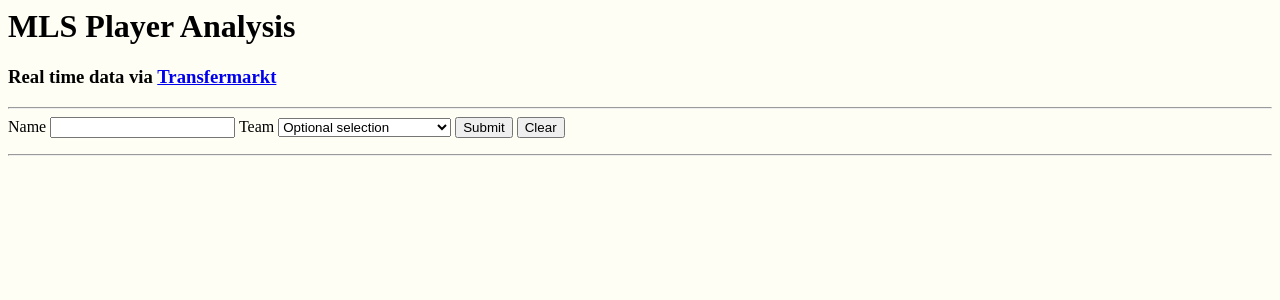
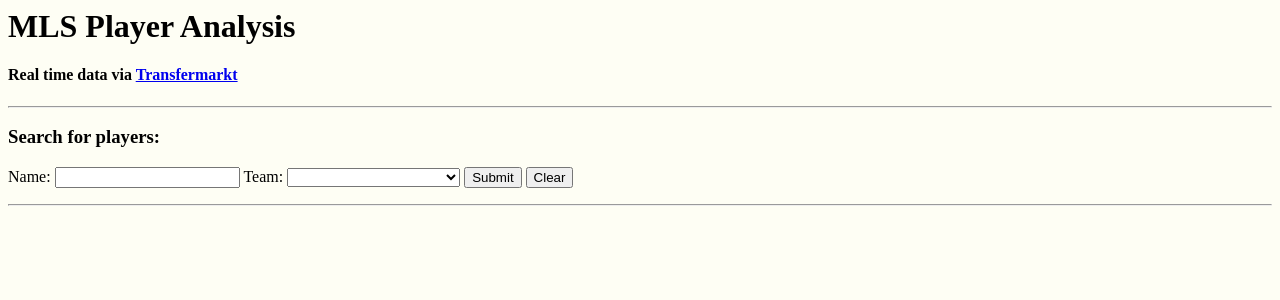
Before and after one commit to derrickpriebe/MLS-Players, a Flask app: page / in a window 1280 px wide. Shown: the top 300 px of the page. Run offline with Flask 2, Linux system fonts and the light colour scheme.

Commit message:
Additional tweaks to UI

```diff
--- a/templates/home.html
+++ b/templates/home.html
@@ -6,17 +6,18 @@
 
 <body>
 <h1>MLS Player Analysis</h1>
-<h3>Real time data via <a href="http://transfermarkt.com/">Transfermarkt</a></h3>
+<h4>Real time data via <a href="http://transfermarkt.com/">Transfermarkt</a></h4>
 <hr>
 <div class="selections">
-    <form action="action_page.php">
+  <h3>Search for players:</h3>
+    <form>
 
-      <label for="name">Name</label>
+      <label for="name">Name:</label>
       <input type="text" id="name">
 
-      <label for="team">Team</label>
+      <label for="team">Team:</label>
       <select id="team" name="team">
-        <option value="">Optional selection</option>
+        <option value=""></option>
         <option value="atlanta united fc">Atlanta United FC</option>
         <option value='austin fc'>Austin FC</option>
         <option value='charlotte fc'>Charlotte FC</option>
```
Also changed, not shown: templates/results.html (+5 -4 lines).
